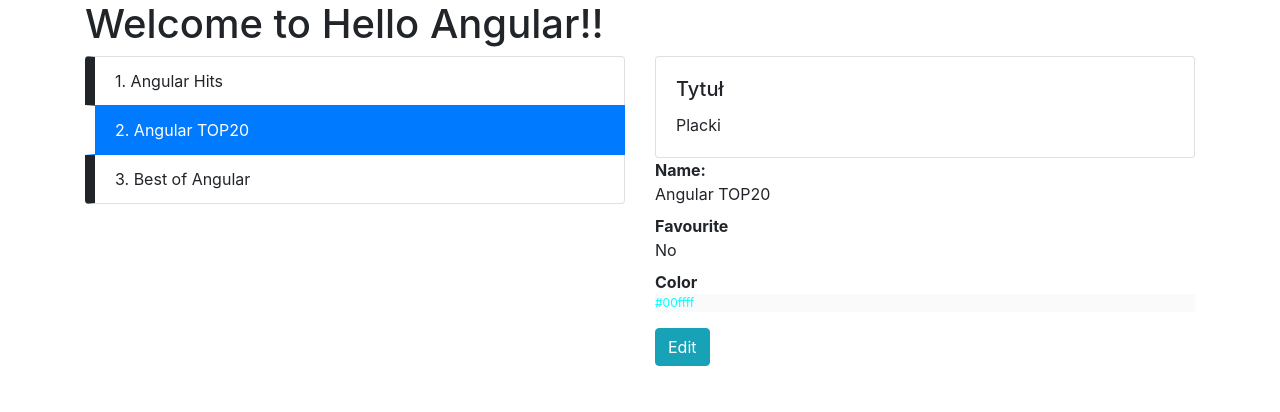
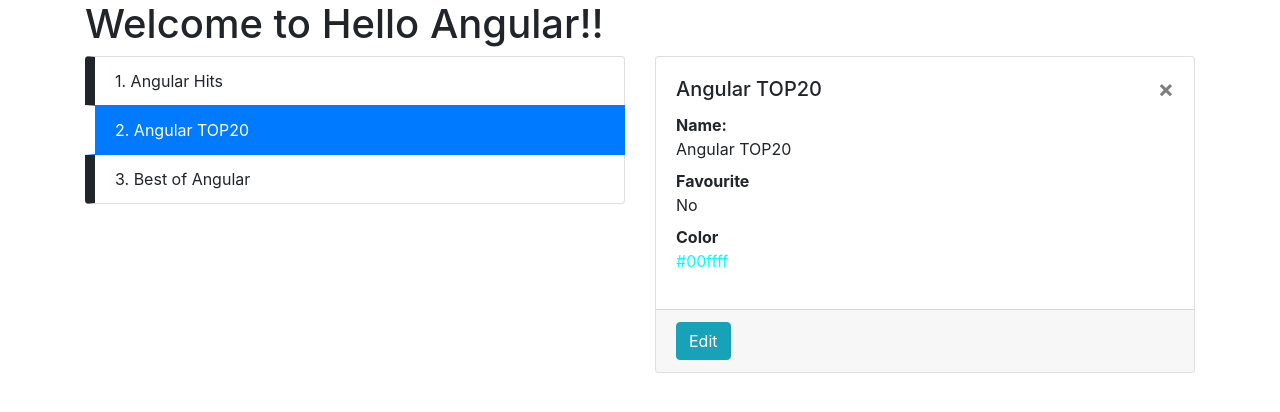
Before and after one commit to pawel13/angular-spotify3, an Angular app: page / in a window 1280 px wide. Shown: the top 412 px of the page. Built offline with nearby package versions, Linux system fonts and the light colour scheme.

Commit message:
ng-content, ng-content select, ngProjectAs

```diff
--- a/src/app/playlists/components/playlist-details/playlist-details.component.html
+++ b/src/app/playlists/components/playlist-details/playlist-details.component.html
@@ -1,15 +1,12 @@
-
 <ng-container [ngSwitch]="mode">
 
-  <app-card><!--
-    Content
-  --></app-card>
 
 
   <div *ngSwitchDefault>
 
-    <!-- dl>(dt+dd)*3 -->
-    <dl [title]="playlist.name" [attr.data-id]="playlist.id">
+    <app-card>
+
+      <dl>
         <dt>Name:</dt>
         <dd>{{playlist.name}}</dd>
 
@@ -17,18 +14,30 @@
         <dd>{{playlist.favourite? 'Yes' : 'No'}}</dd>
 
         <dt>Color</dt>
-      <dd [style.color]="playlist.color" [ngStyle]="{
-          backgroundColor:'#fafafa',
-          'fontSize.px': 12
-        }">
+        <dd [style.color]="playlist.color">
           {{playlist.color}}
         </dd>
       </dl>
 
+
+      <ng-container class="title">
+        {{playlist.name}}
+        <span class="close float-right">&times;</span>
+      </ng-container>
+
+      <ng-container ngProjectAs="footer">
         <input type="button" value="Edit" class="btn btn-info" (click)="edit()">
+      </ng-container>
+
+    </app-card>
   </div>
 
-  <form *ngSwitchCase=" 'edit' " #formRef="ngForm" (ngSubmit)="save(formRef)">
+  <app-card *ngSwitchCase=" 'edit' ">
+    <ng-container class="title">
+      {{playlist.name}}
+    </ng-container>
+
+    <form #formRef="ngForm" (ngSubmit)="save(formRef)">
       <div class=" form-group">
         <label>Name: </label>
         <input type="text" class="form-control" [ngModel]="playlist.name" name="name" #nameRef="ngModel">
@@ -46,9 +55,10 @@
 
 
       <input type="button" value="Cancel" class="btn btn-danger" (click)="cancel()">
-    <input type="submit" value="Save" class="btn btn-success" >
+      <input type="submit" value="Save" class="btn btn-success">
 
     </form>
+  </app-card>
 
 </ng-container>
 
--- a/src/app/shared/card/card.component.html
+++ b/src/app/shared/card/card.component.html
@@ -1,8 +1,22 @@
-<!-- .card>.card-body>h5.card-title -->
+<!-- View -->
 
 <div class="card">
+
+  <div class="card-header">
+    <ng-content select="header"></ng-content>
+  </div>
+
   <div class="card-body">
-    <h5 class="card-title">Tytuł</h5>
-    Placki
+    <h5 class="card-title">
+      <ng-content select=".title"></ng-content>
+    </h5>
+
+    <ng-content></ng-content>
+
   </div>
+
+  <div class="card-footer">
+    <ng-content select="footer"></ng-content>
+  </div>
+
 </div>
--- a/src/app/shared/card/card.component.scss
+++ b/src/app/shared/card/card.component.scss
@@ -0,0 +1,5 @@
+.card-header:empty,
+.card-title:empty,
+.card-footer:empty {
+  display: none;
+}
```
Lines whose indentation alone changed are shown as unchanged.
